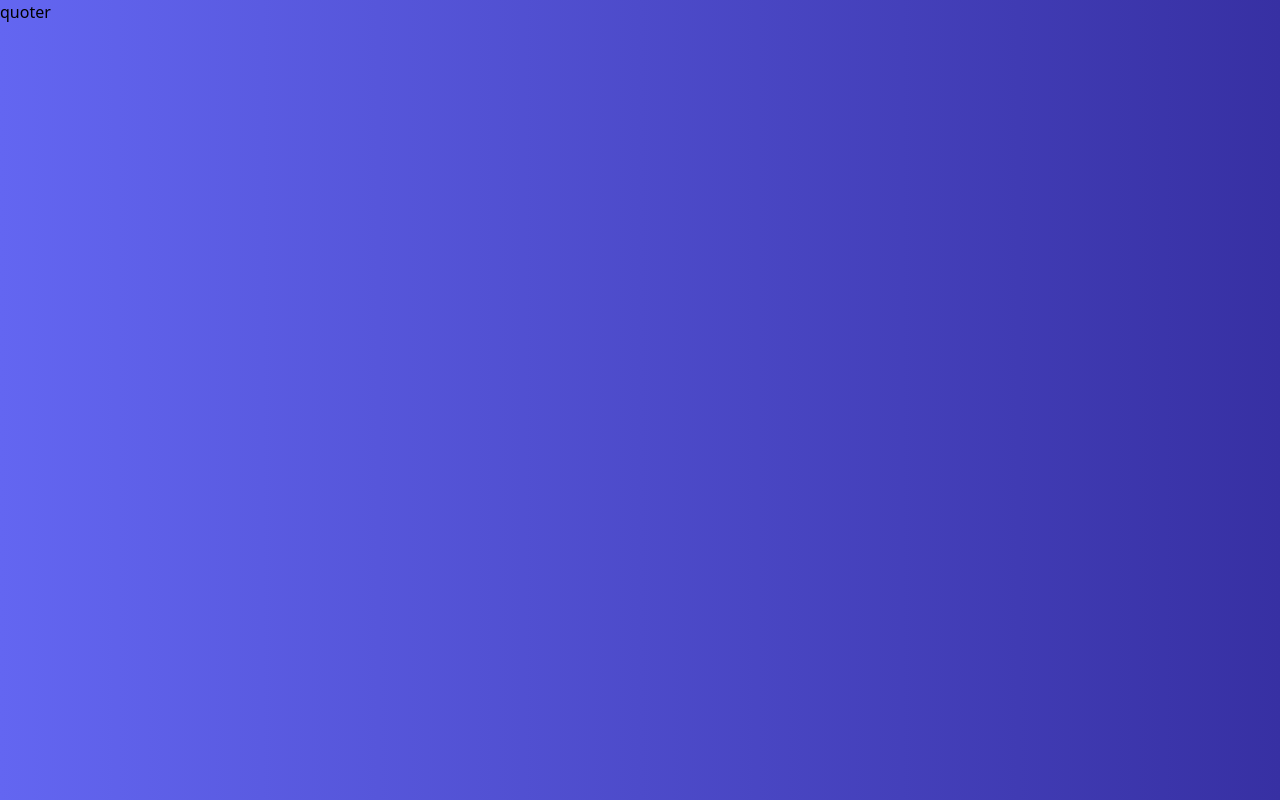
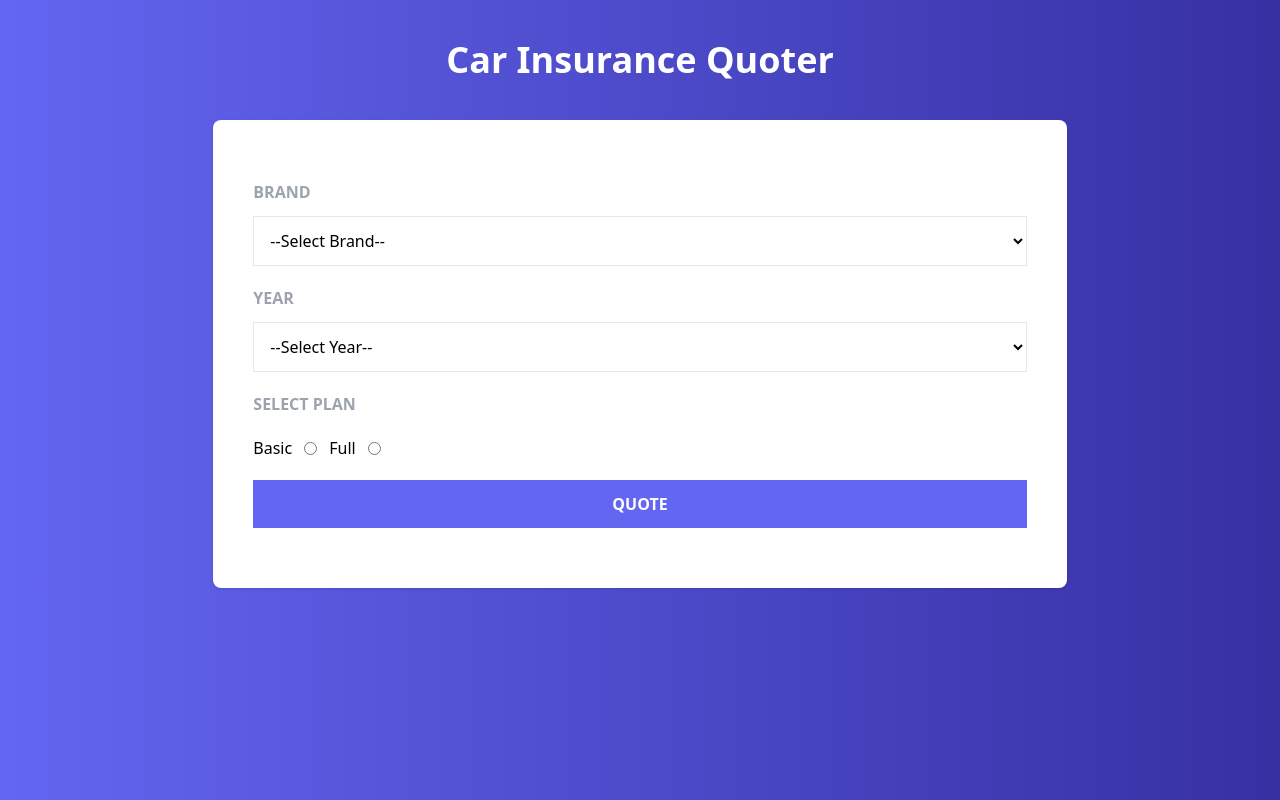
Before and after one commit to ClondonoM/react-tailwind-contex-insurance-quoter, a React (Vite) app: page / in a window 1280 px wide. Built offline with nearby package versions, Linux system fonts and the light colour scheme.

Commit message:
Form completed

```diff
--- a/src/App.jsx
+++ b/src/App.jsx
@@ -1,5 +1,7 @@
+import AppInsurance from './components/AppInsurance';
+
 function App() {
-  return <h1>quoter</h1>;
+  return <AppInsurance />;
 }
 
 export default App;
--- /dev/null
+++ b/src/components/AppInsurance.jsx
@@ -0,0 +1,17 @@
+import Form from './Form';
+const AppInsurance = () => {
+  return (
+    <>
+      <header className='my-10'>
+        <h1 className='text-white text-center text-4xl font-black'>
+          Car Insurance Quoter
+        </h1>
+      </header>
+      <main className='bg-white md:w-2/3 lg:w2/4 mx-auto shadow rounded-lg p-10'>
+        <Form />
+      </main>
+    </>
+  );
+};
+
+export default AppInsurance;
--- /dev/null
+++ b/src/components/Form.jsx
@@ -0,0 +1,75 @@
+import { Fragment } from 'react';
+import { BRANDS, YEARS, PLANS } from '../constants';
+const Form = () => {
+  return (
+    <>
+      <form action=''>
+        <div className='my-5'>
+          <label
+            htmlFor='brand'
+            className='block mb-3 font-bold text-gray-400 uppercase'
+          >
+            {' '}
+            Brand{' '}
+          </label>
+          <select
+            name='brand'
+            className='w-full p-3 bg-white border border-gray-200'
+          >
+            <option value=''>--Select Brand--</option>
+            {BRANDS.map((brand) => (
+              <option key={brand.id} value={brand.id}>
+                {brand.name}
+              </option>
+            ))}
+          </select>
+        </div>
+        <div className='my-5'>
+          <label
+            htmlFor='brand'
+            className='block mb-3 font-bold text-gray-400 uppercase'
+          >
+            {' '}
+            Year{' '}
+          </label>
+          <select
+            name='brand'
+            className='w-full p-3 bg-white border border-gray-200'
+          >
+            <option value=''>--Select Year--</option>
+            {YEARS.map((year) => (
+              <option key={year} value={year}>
+                {year}
+              </option>
+            ))}
+          </select>
+        </div>
+
+        <div className='my-5'>
+          <label
+            htmlFor='brand'
+            className='block mb-3 font-bold text-gray-400 uppercase'
+          >
+            {' '}
+            Select Plan{' '}
+          </label>
+        </div>
+        <div className='flex gap-3 items-center'>
+          {PLANS.map((plan) => (
+            <Fragment key={plan.id}>
+              <label>{plan.name}</label>
+              <input type='radio' name='plan' value={plan.id} />
+            </Fragment>
+          ))}
+        </div>
+        <input
+          type='submit'
+          value='Quote'
+          className='my-5 w-full bg-indigo-500 hover:bg-indigo-600 transition-colors text-white cursor-pointer p-3 uppercase font-bold'
+        />
+      </form>
+    </>
+  );
+};
+
+export default Form;
--- /dev/null
+++ b/src/constants/index.js
@@ -0,0 +1,17 @@
+export const BRANDS = [
+  { id: 1, name: 'European' },
+  { id: 2, name: 'American' },
+  { id: 3, name: 'Asian' },
+];
+
+const YEARMAX = new Date().getFullYear();
+
+export const YEARS = Array.from(
+  new Array(20),
+  (value, index) => YEARMAX - index
+);
+
+export const PLANS = [
+  { id: 1, name: 'Basic' },
+  { id: 2, name: 'Full' },
+];
```
